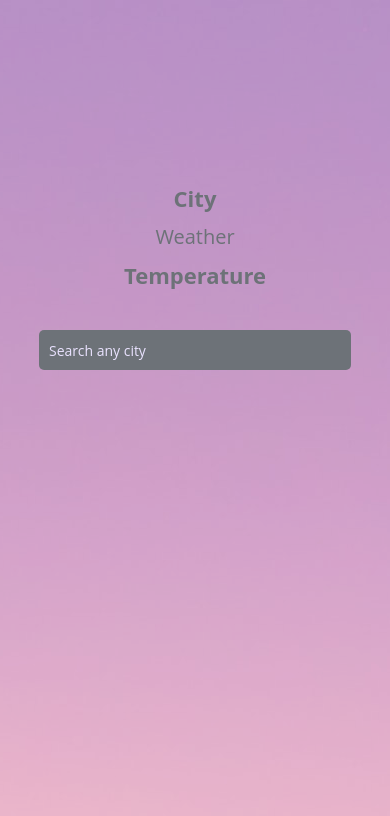
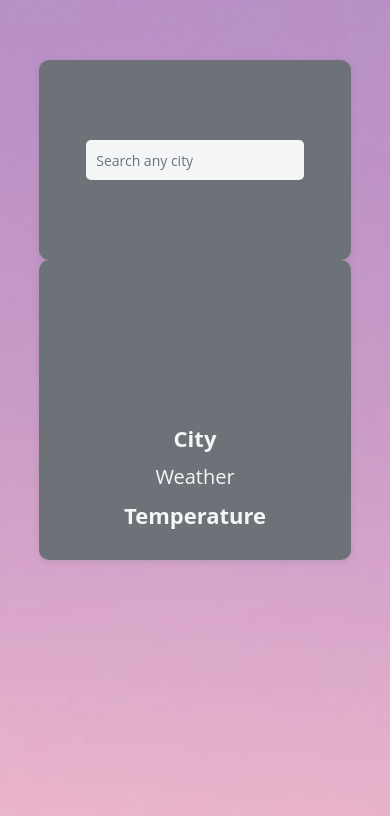
Before and after one commit to anitastamenkovic/Weather-App-React-Native, a React Native app: screen / in a window 390 px wide. Shown: the part 112-928 px from the top of the page. Built offline with nearby package versions, Linux system fonts and the light colour scheme.

Commit message:
Adding screens

```diff
--- a/App.js
+++ b/App.js
@@ -2,8 +2,8 @@ import React from 'react';
 import type {Node} from 'react';
 import {StyleSheet, View, ImageBackground} from 'react-native';
 
-import WeatherData from './components/layout/WeatherData';
-import SearchInput from './components/UI/SearchInput';
+import HomeScreen from './screens/HomeScreen';
+import WeatherForecastScreen from './screens/WeatherForecastScreen';
 
 const App: () => Node = () => {
   return (
@@ -12,8 +12,8 @@ const App: () => Node = () => {
         source={require('./assets/clouds.jpg')}
         resizeMode="cover"
         style={styles.image}>
-        <WeatherData />
-        <SearchInput />
+        <HomeScreen />
+        <WeatherForecastScreen />
       </ImageBackground>
     </View>
   );
@@ -28,6 +28,7 @@ const styles = StyleSheet.create({
   image: {
     flex: 1,
     justifyContent: 'center',
+    alignItems: 'center',
     width: '100%',
     opacity: 0.8,
     backgroundColor: 'black',
--- a/components/UI/BodyText.js
+++ b/components/UI/BodyText.js
@@ -14,7 +14,7 @@ const styles = StyleSheet.create({
   text: {
     fontFamily: 'Open Sans',
     fontSize: Dimensions.get('window').height < 400 ? 18 : 20,
-    color: Colors.grey,
+    color: Colors.lightGray,
   },
 });
 
--- a/components/UI/BoldText.js
+++ b/components/UI/BoldText.js
@@ -18,7 +18,7 @@ const styles = StyleSheet.create({
     fontFamily: 'Open Sans',
     fontWeight: 'bold',
     fontSize: Dimensions.get('window').height < 400 ? 20 : 22,
-    color: Colors.grey,
+    color: Colors.lightGray,
   },
 });
 
--- /dev/null
+++ b/components/UI/Card.js
@@ -0,0 +1,23 @@
+import React from 'react';
+import {StyleSheet, View} from 'react-native';
+import Colors from '../../constants/colors';
+
+const Card = ({children, style}) => {
+  return <View style={{...styles.container, ...style}}>{children}</View>;
+};
+
+const styles = StyleSheet.create({
+  container: {
+    width: '80%',
+    backgroundColor: Colors.grey,
+    padding: 20,
+    borderRadius: 10,
+    shadowColor: Colors.grey,
+    shadowOffset: {width: 0, height: 2},
+    shadowRadius: 6,
+    shadowOpacity: 0.26,
+    elevation: 8, // for android
+  },
+});
+
+export default Card;
--- a/components/UI/SearchInput.js
+++ b/components/UI/SearchInput.js
@@ -32,7 +32,7 @@ const SearchInput = () => {
           keyboardType="default"
           minLength={2}
           placeholder="Search any city"
-          placeholderTextColor={Colors.lightPrimary}
+          placeholderTextColor={Colors.grey}
           style={{...styles.input, ...customStyle}}
         />
       </View>
@@ -43,14 +43,14 @@ const SearchInput = () => {
 const styles = StyleSheet.create({
   inputContainer: {
     alignItems: 'center',
+    justifyContent: 'center',
     flex: 1,
-    marginTop: 20,
   },
   input: {
     height: 40,
     width: '80%',
-    backgroundColor: Colors.grey,
-    color: Colors.lightPrimary,
+    backgroundColor: Colors.lightGray,
+    color: Colors.grey,
     marginVertical: 10,
     fontFamily: 'Open Sans',
     borderRadius: 5,
--- a/constants/colors.js
+++ b/constants/colors.js
@@ -2,6 +2,7 @@ const Colors = {
   primary: '#7048e8',
   lightPrimary: '#e5dbff',
   grey: '#495057',
+  lightGray: '#f1f3f5',
 };
 
 export default Colors;
--- /dev/null
+++ b/constants/translation.js
@@ -0,0 +1,3 @@
+const Translation = {};
+
+export default Translation;
--- /dev/null
+++ b/screens/HomeScreen.js
@@ -0,0 +1,22 @@
+import React from 'react';
+import {StyleSheet, Text, View, Dimensions} from 'react-native';
+import Colors from '../constants/colors';
+
+import Card from '../components/UI/Card';
+import SearchInput from '../components/UI/SearchInput';
+
+const HomeScreen = () => {
+  return (
+    <Card style={styles.card}>
+      <SearchInput />
+    </Card>
+  );
+};
+
+const styles = StyleSheet.create({
+  card: {
+    height: 200,
+  },
+});
+
+export default HomeScreen;
--- /dev/null
+++ b/screens/WeatherForecastScreen.js
@@ -0,0 +1,22 @@
+import React from 'react';
+import {StyleSheet, Text, View, Dimensions} from 'react-native';
+import Colors from '../constants/colors';
+
+import WeatherData from '../components/layout/WeatherData';
+import Card from '../components/UI/Card';
+
+const WeatherForecastScreen = () => {
+  return (
+    <Card style={styles.card}>
+      <WeatherData />
+    </Card>
+  );
+};
+
+const styles = StyleSheet.create({
+  card: {
+    height: 300,
+  },
+});
+
+export default WeatherForecastScreen;
```
